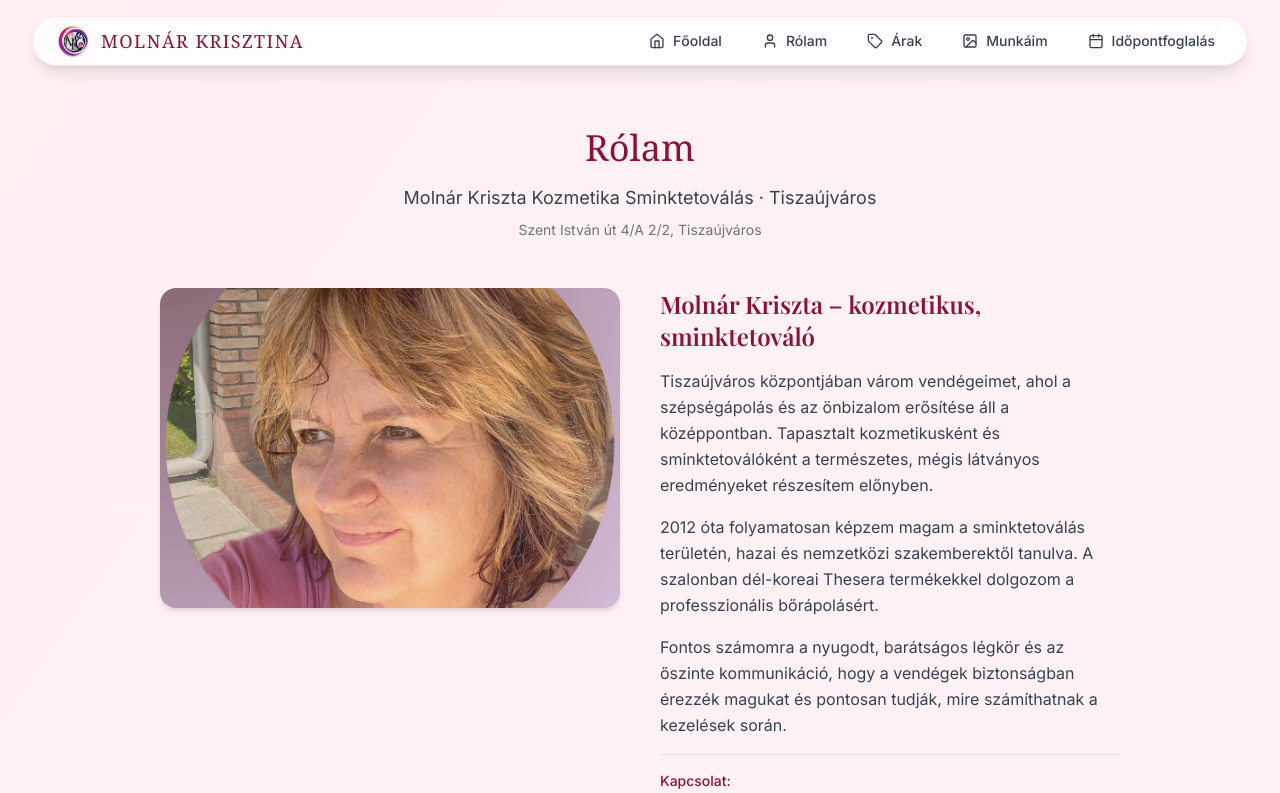
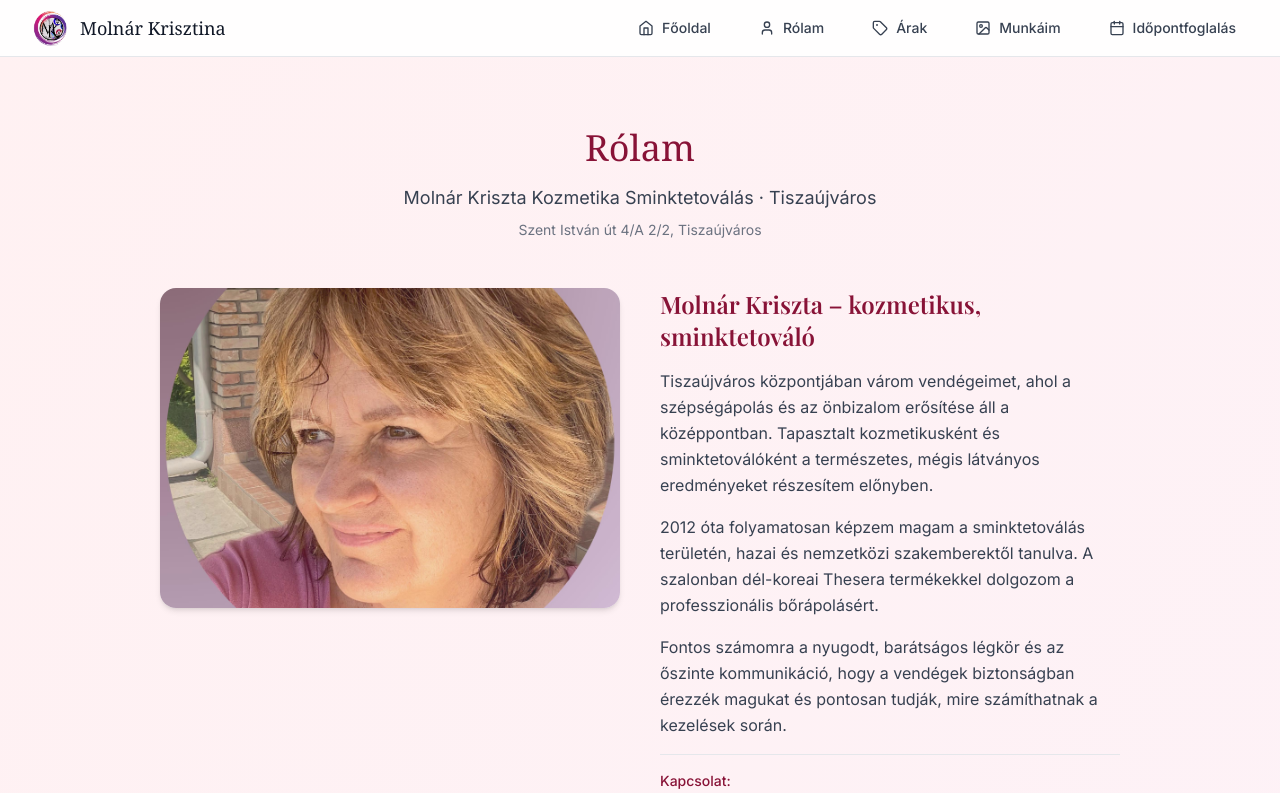
Before and after one commit to takacs9712/mkbeauty, a React (Vite) app: page /rolam in a window 1280 px wide. Shown: the top 793 px of the page. Built offline with nearby package versions, Linux system fonts and the light colour scheme.

Commit message:
header updated

```diff
--- a/src/components/Navigation.tsx
+++ b/src/components/Navigation.tsx
@@ -19,11 +19,7 @@ export function Navigation({ onNavigate }: NavigationProps) {
     { id: "home", label: "Főoldal", icon: <Home className="w-4 h-4" /> },
     { id: "rolam", label: "Rólam", icon: <User className="w-4 h-4" /> },
     { id: "arak", label: "Árak", icon: <Tag className="w-4 h-4" /> },
-    {
-      id: "munkaim",
-      label: "Munkáim",
-      icon: <Image className="w-4 h-4" />,
-    },
+    { id: "munkaim", label: "Munkáim", icon: <Image className="w-4 h-4" /> },
     {
       id: "idopontfoglalas",
       label: "Időpontfoglalás",
@@ -37,39 +33,29 @@ export function Navigation({ onNavigate }: NavigationProps) {
   };
 
   return (
-    <header className="fixed top-0 left-0 right-0 z-50">
-      <div className="max-w-7xl mx-auto px-4 sm:px-6 lg:px-8 pt-4">
-        <nav
-          className="bg-white/80 backdrop-blur-md border border-rose-100
-                     shadow-lg rounded-full px-4 sm:px-6 py-2
-                     flex items-center justify-between"
-        >
-          {/* Logo + név */}
+    <header className="fixed top-0 left-0 right-0 z-50 bg-white/90 backdrop-blur-sm border-b border-gray-200">
+      <div className="max-w-7xl mx-auto px-4 sm:px-6 lg:px-8">
+        <div className="flex items-center justify-between h-14">
           <button
             onClick={() => handleClick("home")}
-            className="flex items-center gap-2 sm:gap-3"
-            aria-label="Főoldal"
+            className="flex items-center gap-3 p-2 -m-2  transition-colors"
           >
             <img
               src={icon}
-              alt="Molnár Krisztina logó"
-              className="w-8 h-8 rounded-full object-cover shadow-sm"
+              alt="Molnár Krisztina"
+              className="w-9 h-9 rounded-lg object-cover"
             />
-            <span className=" sm:block text-base sm:text-lg font-serif text-rose-900 tracking-[0.08em] uppercase">
+            <span className="hidden sm:inline font-serif text-lg font-medium text-gray-900">
               Molnár Krisztina
             </span>
           </button>
 
-          {/* Desktop menü */}
-          <div className="hidden md:flex items-center gap-4 lg:gap-6">
+          <div className="hidden md:flex items-center gap-6">
             {menuItems.map((item) => (
               <button
                 key={item.id}
                 onClick={() => handleClick(item.id)}
-                className="inline-flex items-center gap-2 text-sm font-medium
-                           text-gray-700 hover:text-rose-700
-                           transition-colors px-2 py-1 rounded-full
-                           hover:bg-rose-50"
+                className="flex items-center gap-2 px-3 py-2 text-sm font-medium text-gray-700 hover:text-gray-900 hover:bg-gray-100 rounded-lg transition-all duration-200"
               >
                 {item.icon}
                 <span>{item.label}</span>
@@ -77,33 +63,26 @@ export function Navigation({ onNavigate }: NavigationProps) {
             ))}
           </div>
 
-          {/* Mobil hamburger */}
           <button
             onClick={() => setIsMenuOpen(!isMenuOpen)}
-            className="md:hidden text-gray-700 p-1 rounded-full hover:bg-rose-50 transition"
+            className="md:hidden p-2 -m-2 rounded-lg hover:bg-gray-100 transition-colors"
           >
-            {isMenuOpen ? <X size={22} /> : <Menu size={22} />}
+            {isMenuOpen ? <X size={20} /> : <Menu size={20} />}
           </button>
-        </nav>
+        </div>
       </div>
 
-      {/* Mobil lenyíló menü */}
       {isMenuOpen && (
-        <div className="md:hidden mt-2 px-4">
-          <div className="max-w-7xl mx-auto">
-            <div className="bg-white/95 backdrop-blur-md border border-rose-100 rounded-2xl shadow-lg py-3">
+        <div className="md:hidden bg-white border-t border-gray-200 shadow-sm">
+          <div className="max-w-6xl mx-auto px-4 py-4">
+            <div className="space-y-2">
               {menuItems.map((item) => (
                 <button
                   key={item.id}
                   onClick={() => handleClick(item.id)}
-                  className="flex items-center gap-3 w-full text-left px-4 py-2.5
-                             text-base font-medium text-gray-700
-                             hover:bg-rose-50 transition-colors"
+                  className="flex items-center gap-3 w-full text-left px-4 py-3 text-base font-medium text-gray-700 hover:bg-gray-50 rounded-xl transition-colors"
                 >
-                  <span className="w-8 h-8 flex items-center justify-center rounded-full bg-rose-50 text-rose-600">
-                    {item.icon}
-                  </span>
-
+                  {item.icon}
                   <span>{item.label}</span>
                 </button>
               ))}
--- a/src/pages/Home.tsx
+++ b/src/pages/Home.tsx
@@ -16,9 +16,9 @@ function Home({ onNavigate }: HomeProps) {
     <div className="min-h-screen">
       <section className="relative h-screen flex items-center justify-center bg-gradient-to-br from-rose-50 to-pink-50 pt-16">
         <div className="absolute inset-0 bg-[url('https://images.pexels.com/photos/3997379/pexels-photo-3997379.jpeg?auto=compress&cs=tinysrgb&w=1600')] bg-cover bg-center opacity-10"></div>
-        <div className="relative text-center px-4 max-w-4xl mx-auto">
-          <h1 className="text-5xl sm:text-6xl lg:text-7xl font-serif text-rose-900 mb-6">
-            Molnár Kriszta Kozmetika
+        <div className="relative text-center px-4 max-w-6xl mx-auto">
+          <h1 className="text-4xl sm:text-6xl lg:text-7xl font-serif text-rose-900 mb-6">
+            Molnár Krisztina Kozmetika
           </h1>
           <p className="text-2xl sm:text-3xl text-rose-700 mb-2">
             Sminktetoválás · Kozmetika
```
